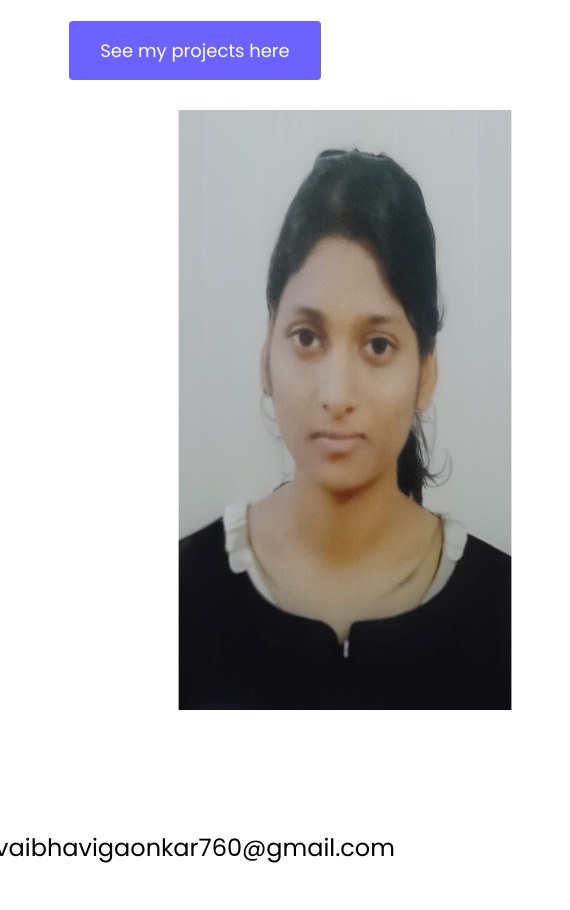
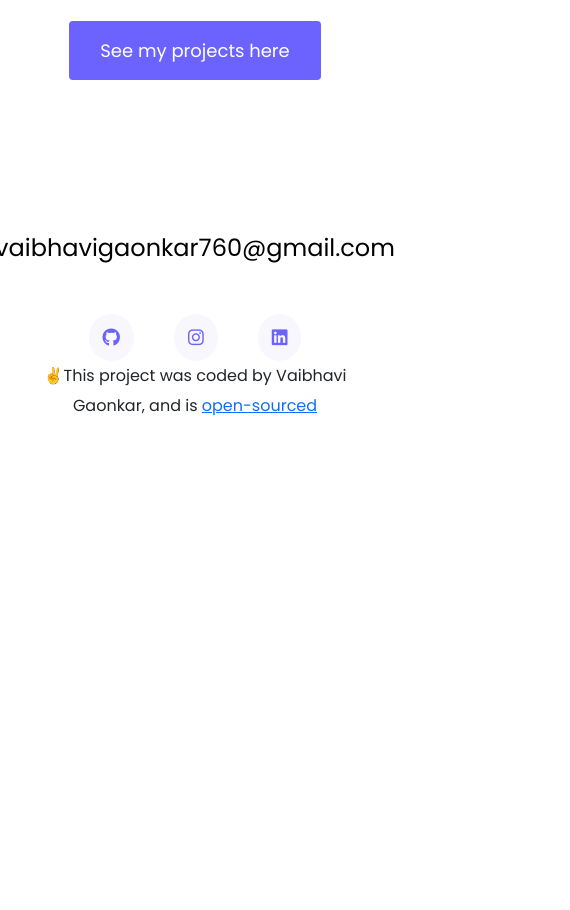
Before and after one commit to XboxSignOut/portfolio-project, a plain HTML site: page about.html in a window 390 px wide. Shown: the part 927-1837 px from the top of the page, 570 px wide, since content can reach past the window. After the commit the page ends 1408 px from the top, so only its background shows below. Drawn offline with nearby package versions, Linux system fonts and the light colour scheme; a web font is replaced by a local one.

Commit message:
my image d-none in small screen

```diff
--- a/about.html
+++ b/about.html
@@ -99,7 +99,7 @@
           <img
             src="images/WhatsApp Image 2024-04-16 at 04.22.21_c09350b9.jpg"
             alt=""
-            class="my-img rounded"
+            class="my-img rounded d-none d-md-block d-lg-block"
           />
         </div>
       </div>
```
